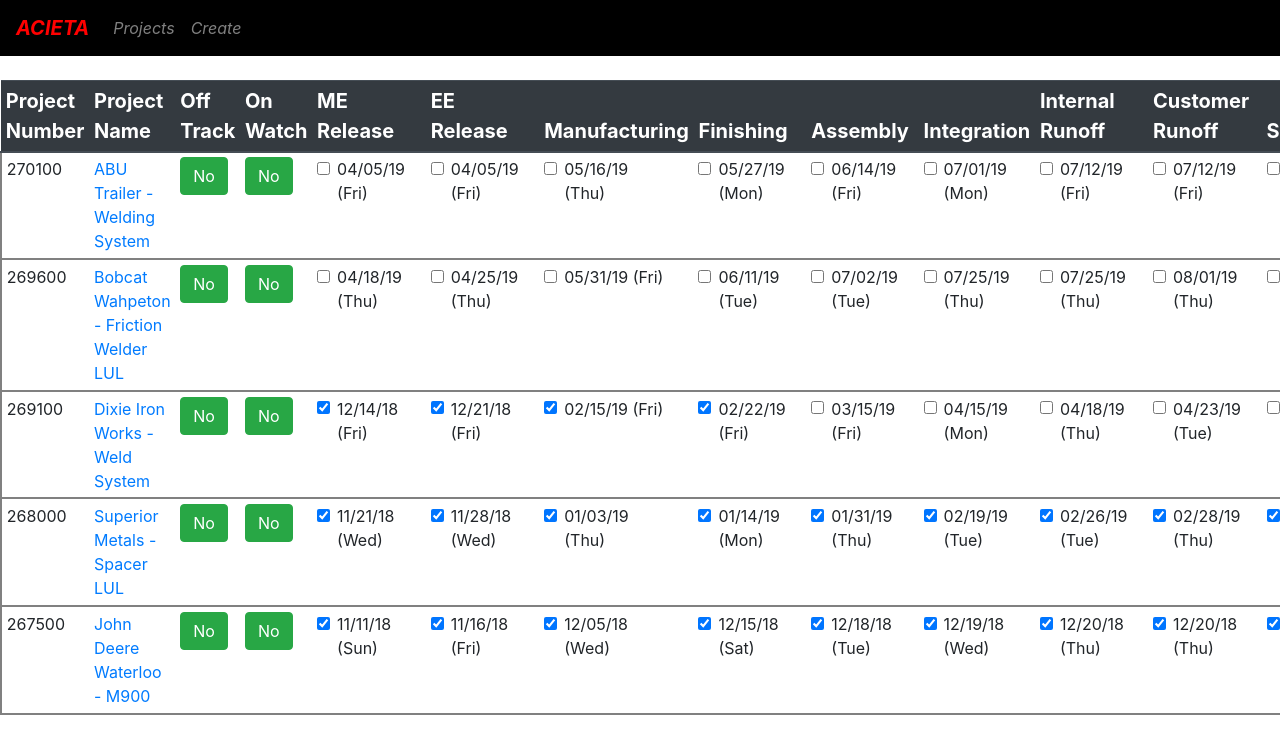
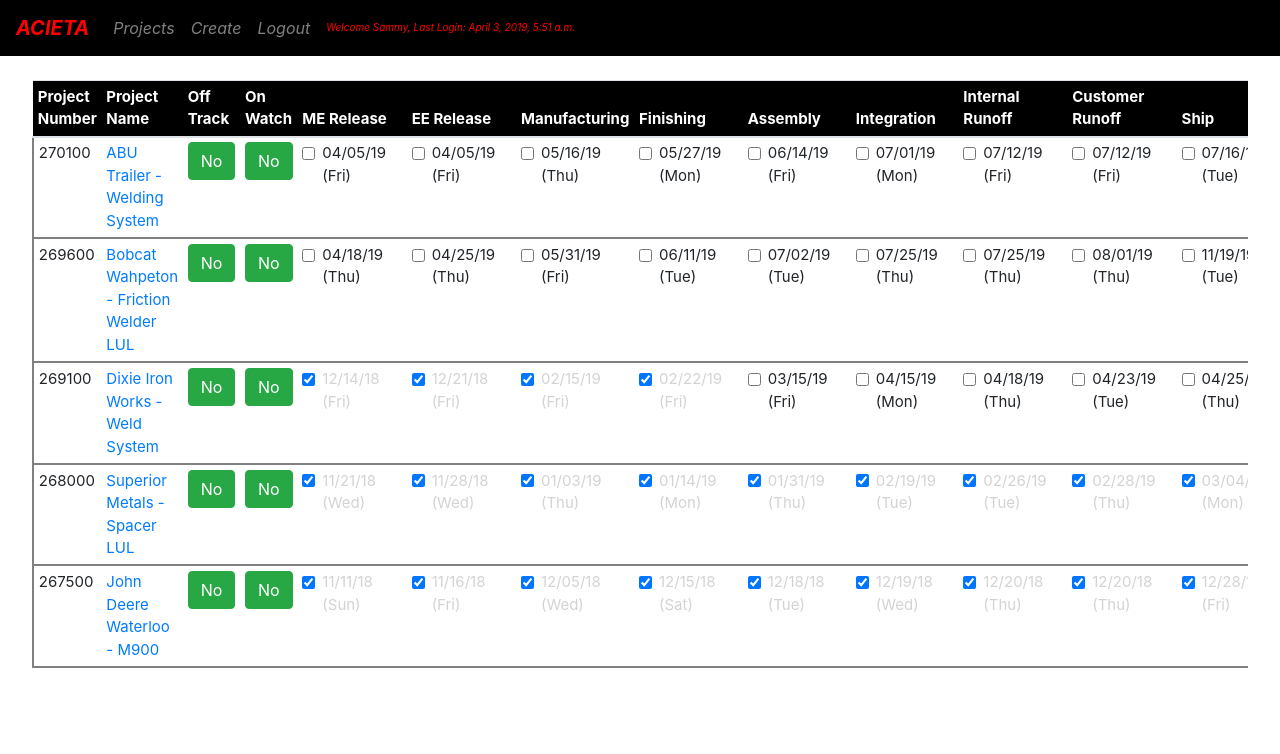
Before and after one commit to sammydowds/projectautomation, a Django app: page /projects/ in a window 1280 px wide. Shown: the top 754 px of the page. Run offline with Django 3.2, Linux system fonts and the light colour scheme; a user stored in the database is signed in; data comes from the database, SQL or seed files in the repository; both versions use the stored data as it was after the commit; some libraries are stand-ins or nearby versions.

Commit message:
Updated project html to grey out complete milestones text

```diff
--- a/automatecompany/settings.py
+++ b/automatecompany/settings.py
@@ -117,6 +117,10 @@
 
 LOGIN_URL = '/projects/accounts/login'
 
+LOGIN_REDIRECT_URL = '/projects'
+
+LOGOUT_REDIRECT_URL = '/projects/accounts/login'
+
 
 # Static files (CSS, JavaScript, Images)
 # https://docs.djangoproject.com/en/2.1/howto/static-files/
--- a/projects/forms.py
+++ b/projects/forms.py
@@ -1,5 +1,7 @@
 from django import forms
 from projects.models import Project
+from django.contrib.auth.forms import UserCreationForm
+
 
 class ProjectForm(forms.ModelForm):
     class Meta:
@@ -21,3 +23,6 @@
                     'documentation': forms.DateInput(attrs={'class': 'datepicker'})
 
                     }
+class RegisterExtendedForm(UserCreationForm):
+    first_name = forms.CharField(label="First Name")
+    last_name = forms.CharField(label="Last Name")
--- /dev/null
+++ b/projects/static/projects/video.css
@@ -0,0 +1,7 @@
+#myVideo {
+  position: fixed;
+  right: 0;
+  bottom: 0;
+  min-width: 100%;
+  min-height: 100%;
+}
--- a/projects/templates/projects/base.html
+++ b/projects/templates/projects/base.html
@@ -8,6 +8,7 @@
     <!-- Bootstrap core CSS -->
     <link rel="stylesheet" href="http://code.jquery.com/ui/1.11.0/themes/smoothness/jquery-ui.css">
     <link rel="stylesheet" href="https://stackpath.bootstrapcdn.com/bootstrap/4.2.1/css/bootstrap.min.css" integrity="sha384-GJzZqFGwb1QTTN6wy59ffF1BuGJpLSa9DkKMp0DgiMDm4iYMj70gZWKYbI706tWS" crossorigin="anonymous">
+    <link rel="stylesheet" href="/static/projects/video.css">
 
       <style>
         .bd-placeholder-img {
@@ -47,6 +48,16 @@
         <li class="nav-item">
           <a style = "color: grey;"class="nav-link" href="/projects/create">Create</a>
         </li>
+        {% if user.is_authenticated %}
+        <li class="nav-item">
+          <a style = "color: grey;"class="nav-link" href="{% url 'logout' %}">Logout</a>
+        </li>
+        <li class="nav-item">
+          <p style = "color: red; font-size: 10px" class="nav-link my-1">Welcome {{ user.first_name }}, Last Login: {{ user.last_login }}</p>
+        </li>
+
+
+        {% endif %}
       </ul>
       <!-- <form class="form-inline my-2 my-lg-0">
         <input class="form-control mr-sm-2" type="text" placeholder="Project Number" aria-label="Search">
--- a/projects/templates/projects/project.html
+++ b/projects/templates/projects/project.html
@@ -7,13 +7,13 @@
 {% block main %}
 
 
-<div style="padding: 5rem 0rem 0rem;">
+<div style="font-size: 15px; padding: 5rem 2rem 0rem;">
 
   <!-- TODO: allow to scroll in body only -->
 	<table class = "table table-sm table-hover table-responsive">
 
     <!-- TODO: Table head fixed -->
-    <thead style="background-color: black; font-size: 20px;" class="thead-dark">
+    <thead style="color: white; background-color: black;" class="thead">
   		<tr>
             <th>Project Number</th>
             <th>Project Name</th>
@@ -68,7 +68,7 @@
             {% else %}
             <div class="form-check custom-control-inline">
               <input type="checkbox" checked = "checked" value= "mechanicalrelease" onclick="completemilestone(this)"class="form-check-input" id="{{ project.projectnumber }}">
-              <label name="lblmile" class="form-check-label" for="materialUnchecked">{{ project.mechanicalrelease }}</label>
+              <label style="color: #D3D3D3;" name="lblmile" class="form-check-label" for="materialUnchecked">{{ project.mechanicalrelease }}</label>
             </div>
             {%endif%}
           </td>
@@ -81,7 +81,7 @@
             {% else %}
             <div class="form-check custom-control-inline">
               <input type="checkbox" checked = "checked" value= "electricalrelease" onclick="completemilestone(this)"class="form-check-input" id="{{ project.projectnumber }}">
-              <label name="lblmile" class="form-check-label" for="materialUnchecked">{{ project.electricalrelease }}</label>
+              <label style="color: #D3D3D3;" name="lblmile" class="form-check-label" for="materialUnchecked">{{ project.electricalrelease }}</label>
             </div>
             {%endif%}
           </td>
@@ -94,7 +94,7 @@
             {% else %}
             <div class="form-check custom-control-inline">
               <input type="checkbox" checked = "checked" value="manufacturing" onclick="completemilestone(this)"class="form-check-input" id="{{ project.projectnumber }}">
-              <label name="lblmile" class="form-check-label" for="materialUnchecked">{{ project.manufacturing }}</label>
+              <label style="color: #D3D3D3;" name="lblmile" class="form-check-label" for="materialUnchecked">{{ project.manufacturing }}</label>
             </div>
             {%endif%}
           </td>
@@ -107,7 +107,7 @@
             {% else %}
             <div class="form-check custom-control-inline">
               <input type="checkbox" checked = "checked" value="finishing" onclick="completemilestone(this)"class="form-check-input" id="{{ project.projectnumber }}">
-              <label name="lblmile" class="form-check-label" for="materialUnchecked">{{ project.finishing }}</label>
+              <label style="color: #D3D3D3;" name="lblmile" class="form-check-label" for="materialUnchecked">{{ project.finishing }}</label>
             </div>
             {%endif%}
           </td>
@@ -120,7 +120,7 @@
             {% else %}
             <div class="form-check custom-control-inline">
               <input type="checkbox" checked = "checked" value="assembly" onclick="completemilestone(this)"class="form-check-input" id="{{ project.projectnumber }}">
-              <label name="lblmile" class="form-check-label" for="materialUnchecked">{{ project.assembly }}</label>
+              <label style="color: #D3D3D3;" name="lblmile" class="form-check-label" for="materialUnchecked">{{ project.assembly }}</label>
             </div>
             {%endif%}
           </td>
@@ -133,7 +133,7 @@
             {% else %}
             <div class="form-check custom-control-inline">
               <input type="checkbox" checked = "checked" value="integration" onclick="completemilestone(this)"class="form-check-input" id="{{ project.projectnumber }}">
-              <label name="lblmile" class="form-check-label" for="materialUnchecked">{{ project.integration }}</label>
+              <label style="color: #D3D3D3;" name="lblmile" class="form-check-label" for="materialUnchecked">{{ project.integration }}</label>
             </div>
             {%endif%}
           </td>
@@ -146,7 +146,7 @@
             {% else %}
             <div class="form-check custom-control-inline">
               <input type="checkbox" checked = "checked" value="internalrunoff" onclick="completemilestone(this)"class="form-check-input" id="{{ project.projectnumber }}">
-              <label name="lblmile" class="form-check-label" for="materialUnchecked">{{ project.internalrunoff }}</label>
+              <label style="color: #D3D3D3;" name="lblmile" class="form-check-label" for="materialUnchecked">{{ project.internalrunoff }}</label>
             </div>
             {%endif%}
           </td>
@@ -159,7 +159,7 @@
             {% else %}
             <div class="form-check custom-control-inline">
               <input type="checkbox" checked = "checked" value="customerrunoff" onclick="completemilestone(this)"class="form-check-input" id="{{ project.projectnumber }}">
-              <label name="lblmile" class="form-check-label" for="materialUnchecked">{{ project.customerrunoff }}</label>
+              <label style="color: #D3D3D3;" name="lblmile" class="form-check-label" for="materialUnchecked">{{ project.customerrunoff }}</label>
             </div>
             {%endif%}
           </td>
@@ -172,7 +172,7 @@
             {% else %}
             <div class="form-check custom-control-inline">
               <input type="checkbox" checked = "checked" value="ship" onclick="completemilestone(this)"class="form-check-input" id="{{ project.projectnumber }}">
-              <label name="lblmile" class="form-check-label" for="materialUnchecked">{{ project.ship }}</label>
+              <label style="color: #D3D3D3;" name="lblmile" class="form-check-label" for="materialUnchecked">{{ project.ship }}</label>
             </div>
             {%endif%}
           </td>
@@ -185,7 +185,7 @@
             {% else %}
             <div class="form-check custom-control-inline">
               <input type="checkbox" checked = "checked" value="installstart" onclick="completemilestone(this)"class="form-check-input" id="{{ project.projectnumber }}">
-              <label name="lblmile" class="form-check-label" for="materialUnchecked">{{ project.installstart }}</label>
+              <label style="color: #D3D3D3;" name="lblmile" class="form-check-label" for="materialUnchecked">{{ project.installstart }}</label>
             </div>
             {%endif%}
           </td>
@@ -198,7 +198,7 @@
             {% else %}
             <div class="form-check custom-control-inline">
               <input type="checkbox" checked = "checked" value="installfinish" onclick="completemilestone(this)"class="form-check-input" id="{{ project.projectnumber }}">
-              <label name="lblmile" class="form-check-label" for="materialUnchecked">{{ project.installfinish }}</label>
+              <label style="color: #D3D3D3;" name="lblmile" class="form-check-label" for="materialUnchecked">{{ project.installfinish }}</label>
             </div>
             {%endif%}
           </td>
@@ -211,7 +211,7 @@
             {% else %}
             <div class="form-check custom-control-inline">
               <input type="checkbox" checked="checked" value="documentation" onclick="completemilestone(this)"class="form-check-input" id="{{ project.projectnumber }}">
-              <label name="lblmile" class="form-check-label" for="materialUnchecked">{{ project.documentation }}</label>
+              <label style="color: #D3D3D3;" name="lblmile" class="form-check-label" for="materialUnchecked">{{ project.documentation }}</label>
             </div>
             {%endif%}
           </td>
--- a/projects/urls.py
+++ b/projects/urls.py
@@ -18,5 +18,6 @@
     path('suggested/<int:num>/', views.suggested, name = "suggested"),
     path('tasks/', views.tasks, name = "tasks"),
     path('accounts/', include('django.contrib.auth.urls')),
+    path('register/', views.register, name = "register")
 
 ]
--- a/projects/views.py
+++ b/projects/views.py
@@ -8,6 +8,9 @@
 from projects.import_proj import *
 from django.contrib.auth import authenticate, login, logout
 from django.contrib.auth.decorators import login_required
+from django.contrib.auth.forms import UserCreationForm
+from django.contrib.auth.models import User
+
 
 
 @login_required
@@ -212,3 +215,20 @@
 
 def logout(request):
     logout(request)
+    return redirect('/projects')
+
+def register(request):
+    if request.method == 'GET':
+        form = RegisterExtendedForm()
+        return render(request, 'registration/register.html', {'form': form})
+    if request.method == 'POST':
+        form = RegisterExtendedForm(request.POST)
+        print(form)
+        if form.is_valid():
+            user = User.objects.create_user(username=form.cleaned_data['username'],
+                                         password=form.cleaned_data['password1'],
+                                         first_name=form.cleaned_data['first_name'],
+                                         last_name=form.cleaned_data['last_name'])
+
+            user.save()
+            return redirect('/projects')
```
Also changed, not shown: projects/templates/projects/update.html (+8 -10 lines), projects/templates/registration/login.html (+4 -3 lines), projects/templates/registration/register.html (added, +51 -0 lines), db.sqlite3, 4 other files.
